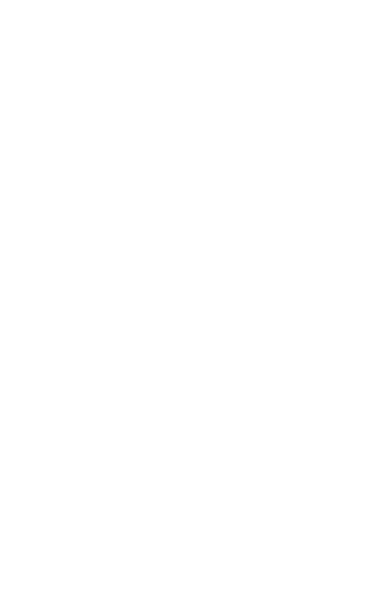
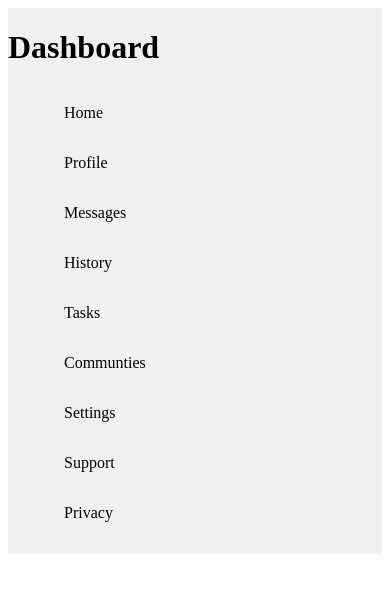
Before and after one commit to KushalPraja/TOP-AdminDash, a plain HTML site: page index.html in a window 390 px wide. Drawn offline with Linux system fonts and the light colour scheme.

Commit message:
addde navbar

```diff
--- a/index.html
+++ b/index.html
@@ -3,9 +3,28 @@
 <head>
     <meta charset="UTF-8">
     <meta name="viewport" content="width=device-width, initial-scale=1.0">
-    <title>Document</title>
+    <title>Admin DashBoard</title>
+    <link rel="stylesheet" href="styles.css">
 </head>
 <body>
 
+    <div class="sidebar">
+        <h1>Dashboard</h1>
+
+        <ul>
+            <li>Home </li>
+            <li>Profile</li>
+            <li>Messages</li>
+            <li>History</li>
+            <li>Tasks</li>
+            <li>Communties</li>
+
+            <li>Settings</li>
+            <li>Support</li>
+            <li>Privacy</li>
+
+
+        </ul>
+    </div>
 </body>
 </html>
--- a/styles.css
+++ b/styles.css
@@ -0,0 +1,50 @@
+/* The side navigation menu */
+.sidebar {
+    margin: 0;
+    padding: 0;
+    width: 200px;
+    background-color: #f1f1f1;
+    position: fixed;
+    height: 100%;
+    overflow: auto;
+  }
+
+  /* Sidebar links */
+  .sidebar li {
+    display: block;
+    color: black;
+    padding: 16px;
+    text-decoration: none;
+  }
+
+  /* Active/current link */
+  .sidebar li.active {
+    background-color: #04AA6D;
+    color: white;
+  }
+
+  /* Links on mouse-over */
+  .sidebar li:hover:not(.active) {
+    background-color: #555;
+    color: white;
+  }
+
+
+  /* On screens that are less than 700px wide, make the sidebar into a topbar */
+  @media screen and (max-width: 700px) {
+    .sidebar {
+      width: 100%;
+      height: auto;
+      position: relative;
+    }
+    .sidebar a {float: left;}
+    div.content {margin-left: 0;}
+  }
+
+  /* On screens that are less than 400px, display the bar vertically, instead of horizontally */
+  @media screen and (max-width: 400px) {
+    .sidebar a {
+      text-align: center;
+      float: none;
+    }
+  }
```
